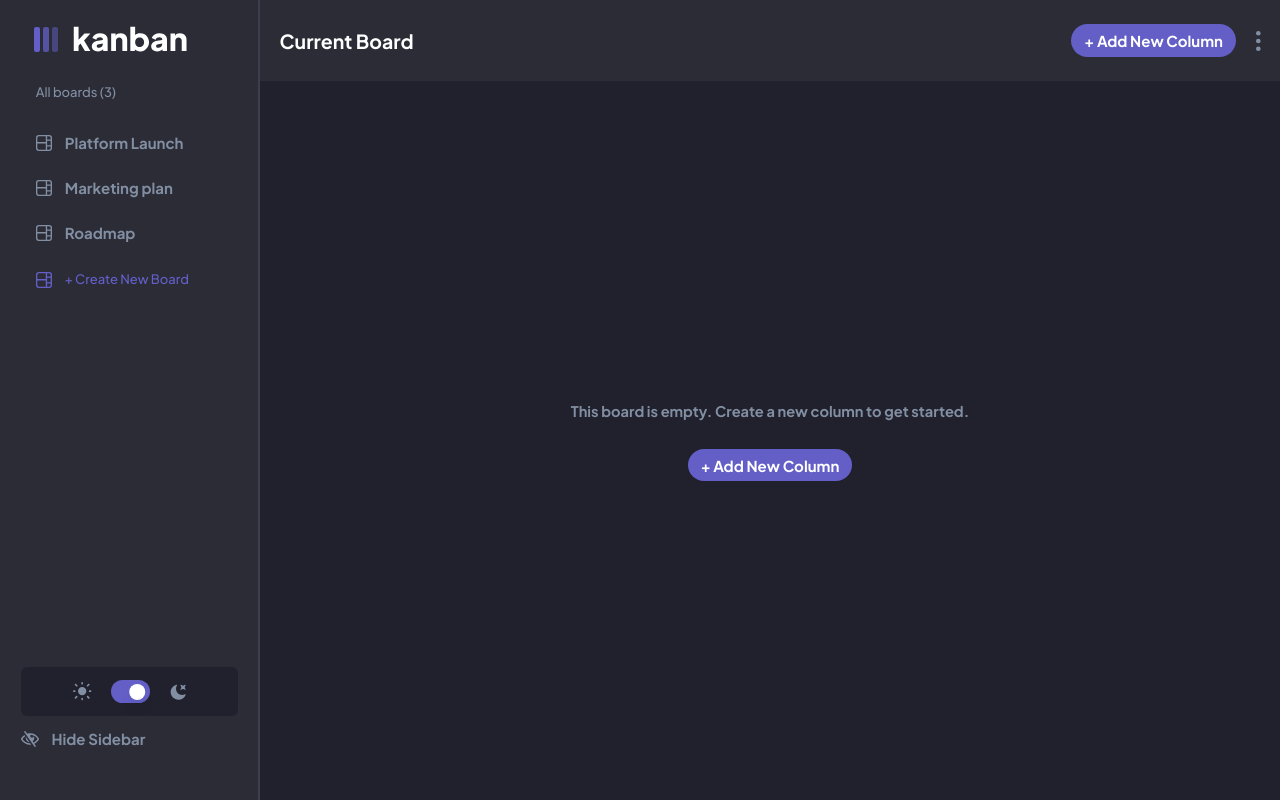
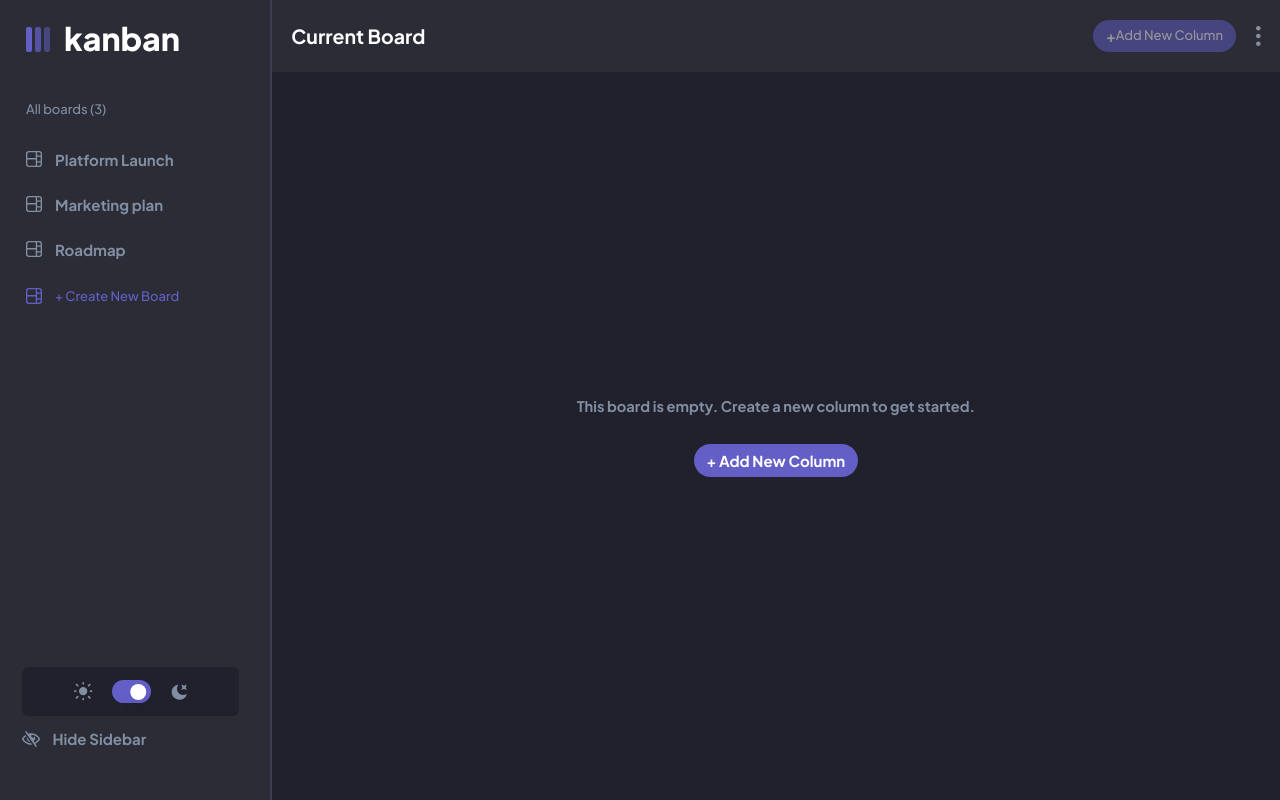
Before and after one commit to Moorroww/fullstack-task-app, a Next.js app: page / in a window 1280 px wide. Built offline with nearby package versions, Linux system fonts and the light colour scheme.

Commit message:
fix Topbar and Sidebar layout and functionality

```diff
--- a/app/(root)/layout.tsx
+++ b/app/(root)/layout.tsx
@@ -11,6 +11,7 @@ const HomeLayout = ({ children }: { children: React.ReactNode }) => {
   const [isSidebarVisible, setIsSidebarVisible] = useState<boolean>(true);
   const { theme, setTheme } = useTheme();
   const [mounted, setMounted] = useState(false);
+  const [selectedBoard, setSelectedBoard] = useState<string>("");
 
   const boards: boardType[] = [
     { boardName: "Platform Launch", boardID: "1s78293xydn" },
@@ -28,14 +29,17 @@ const HomeLayout = ({ children }: { children: React.ReactNode }) => {
   if (!mounted) return null;
 
   return (
-    <main className="w-screen h-screen flex flex-col">
-      <Topbar currentBoard={currentBoard} />
-      <div className="flex flex-grow">
-        <Sidebar
-          boards={boards}
-          isSidebarVisible={isSidebarVisible}
-          setIsSidebarVisible={setIsSidebarVisible}
-        />
+    <main className="w-screen h-screen flex">
+      <Sidebar
+        boards={boards}
+        isSidebarVisible={isSidebarVisible}
+        setIsSidebarVisible={setIsSidebarVisible}
+        setSelectedBoard={setSelectedBoard}
+        selectedBoard={selectedBoard}
+      />
+      <div className="flex flex-grow flex-col">
+        <Topbar currentBoard={currentBoard} selectedBoard={selectedBoard} />
+
         <div className="size-full">{children}</div>
       </div>
       <ShowSidebarButton
--- a/components/Sidebar.tsx
+++ b/components/Sidebar.tsx
@@ -1,7 +1,9 @@
 "use client";
 
 import { cn } from "@/lib/utils";
+import { useTheme } from "next-themes";
 
+import Image from "next/image";
 import SidebarBoardsList from "./SidebarBoardsList";
 import ThemeAndSidebarSwitch from "./ThemeAndSidebarSwitch";
 
@@ -9,25 +11,50 @@ const Sidebar = ({
   boards,
   isSidebarVisible,
   setIsSidebarVisible,
+  setSelectedBoard,
+  selectedBoard,
 }: {
   boards: boardType[];
   isSidebarVisible: boolean;
   setIsSidebarVisible: React.Dispatch<React.SetStateAction<boolean>>;
+  setSelectedBoard: React.Dispatch<React.SetStateAction<string>>;
+  selectedBoard: string;
 }) => {
+  const { theme } = useTheme();
   return (
-    <div
+    <aside
       className={cn(
-        "hidden tablet:flex items-start flex-col justify-between w-fit min-w-[260px] bg-foreground px-3 border-r-2 border-lines",
-        isSidebarVisible ? "flex" : "!hidden"
+        "hidden tablet:flex w-fit h-screen min-w-[260px] items-start flex-col justify-between bg-foreground pr-3 border-r-2 border-lines",
+        isSidebarVisible ? "hidden tablet:flex" : "!hidden"
       )}
     >
-      <SidebarBoardsList boards={boards} />
+      <div className="flex flex-col gap-14">
+        <div>
+          <Image
+            priority
+            src={
+              theme === "dark"
+                ? "/logos/logo-light.svg"
+                : "/logos/logo-dark.svg"
+            }
+            width="153"
+            height="26"
+            alt="kanban logo"
+            className="mt-8 ml-8 tablet:mr-[81px] desktop:mr-[113px]"
+          />
+        </div>
+        <SidebarBoardsList
+          boards={boards}
+          setSelectedBoard={setSelectedBoard}
+          selectedBoard={selectedBoard}
+        />
+      </div>
 
       <ThemeAndSidebarSwitch
         isSidebarVisible={isSidebarVisible}
         setIsSidebarVisible={setIsSidebarVisible}
       />
-    </div>
+    </aside>
   );
 };
 
--- a/components/SidebarBoardsList.tsx
+++ b/components/SidebarBoardsList.tsx
@@ -1,9 +1,11 @@
 import { cn } from "@/lib/utils";
 import BoardIcon from "@/public/icons/BoardIcon";
 
-const SidebarBoardsList = ({ boards = [] }: SidebarBoardsListType) => {
-  const boardSelected = false;
-
+const SidebarBoardsList = ({
+  boards = [],
+  setSelectedBoard,
+  selectedBoard,
+}: SidebarBoardsListType) => {
   return (
     <div>
       <p className="pl-8 text-kbMediumGrey mb-5">
@@ -13,13 +15,17 @@ const SidebarBoardsList = ({ boards = [] }: SidebarBoardsListType) => {
         {boards.map(({ boardName, boardID }) => {
           return (
             <li
+              onClick={() => setSelectedBoard(boardName)}
               className={cn(
                 "heading-m text-kbMediumGrey flex items-center gap-4 py-4 pl-8 mr-6 cursor-pointer",
-                boardSelected && "bg-kbPurpleMain rounded-r-full text-white"
+                boardName == selectedBoard &&
+                  "bg-kbPurpleMain rounded-r-full text-white"
               )}
               key={boardID}
             >
-              <BoardIcon fill={boardSelected ? "#FFFFFF" : "#828FA3"} />
+              <BoardIcon
+                fill={boardName == selectedBoard ? "#FFFFFF" : "#828FA3"}
+              />
               {boardName}
             </li>
           );
--- a/components/Topbar.tsx
+++ b/components/Topbar.tsx
@@ -4,29 +4,34 @@ import { useTheme } from "next-themes";
 import React from "react";
 import Image from "next/image";
 import { Button } from "@/components/ui/button";
+import { cn } from "@/lib/utils";
 
-const Topbar = ({ currentBoard }: { currentBoard: string }) => {
+const Topbar = ({
+  currentBoard,
+  selectedBoard,
+}: {
+  currentBoard: string;
+  selectedBoard: string;
+}) => {
   const { theme } = useTheme();
 
   return (
-    <div className="w-screen h-[81px] bg-foreground flex ">
-      <div className="min-w-[260px] border-r-2 border-lines">
-        <Image
-          priority
-          src={
-            theme === "dark" ? "/logos/logo-light.svg" : "/logos/logo-dark.svg"
-          }
-          width="153"
-          height="26"
-          alt="kanban logo"
-          className="mt-8 ml-[34px] tablet:mr-[81px] desktop:mr-[113px]"
-        />
-      </div>
-
+    <header className="w-full bg-foreground flex">
       <div className="p-6 flex items-center justify-between w-full">
-        <p className="heading-xl">{currentBoard}</p>
+        <div className="flex items-center gap-4">
+          <Image
+            className="tablet:hidden"
+            src="/logos/logo-mobile.svg"
+            width={24}
+            height={25}
+            alt="kanban logo"
+          />
+          <p className="heading-xl">{currentBoard}</p>
+        </div>
         <div className="flex items-center gap-6">
-          <Button>+ Add New Column</Button>
+          <Button disabled={selectedBoard == ""}>
+            + <span className="hidden tablet:flex">Add New Column</span>
+          </Button>
 
           <Image
             className="cursor-pointer"
@@ -37,7 +42,7 @@ const Topbar = ({ currentBoard }: { currentBoard: string }) => {
           />
         </div>
       </div>
-    </div>
+    </header>
   );
 };
 
--- a/types/types.ts
+++ b/types/types.ts
@@ -5,4 +5,6 @@ type boardType = {
 
 type SidebarBoardsListType = {
   boards: boardType[];
+  setSelectedBoard: React.Dispatch<React.SetStateAction<string>>;
+  selectedBoard: string;
 };
```
